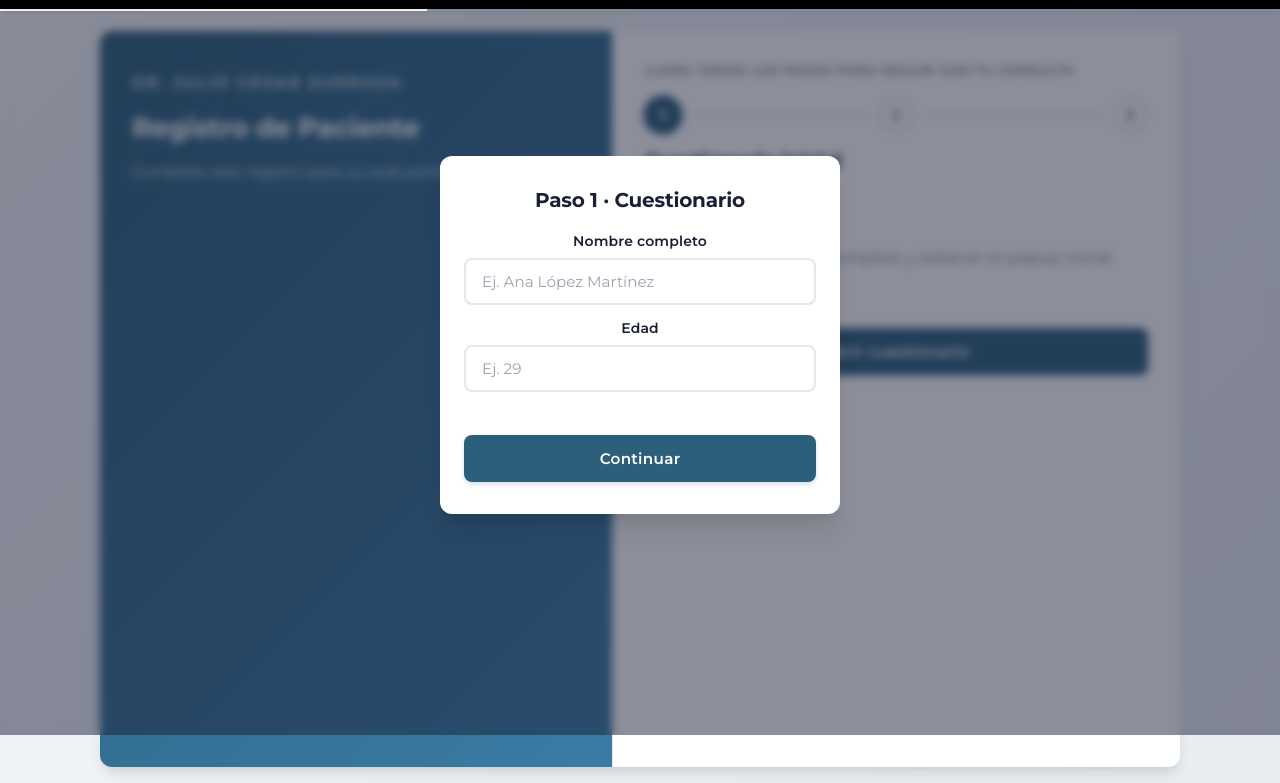
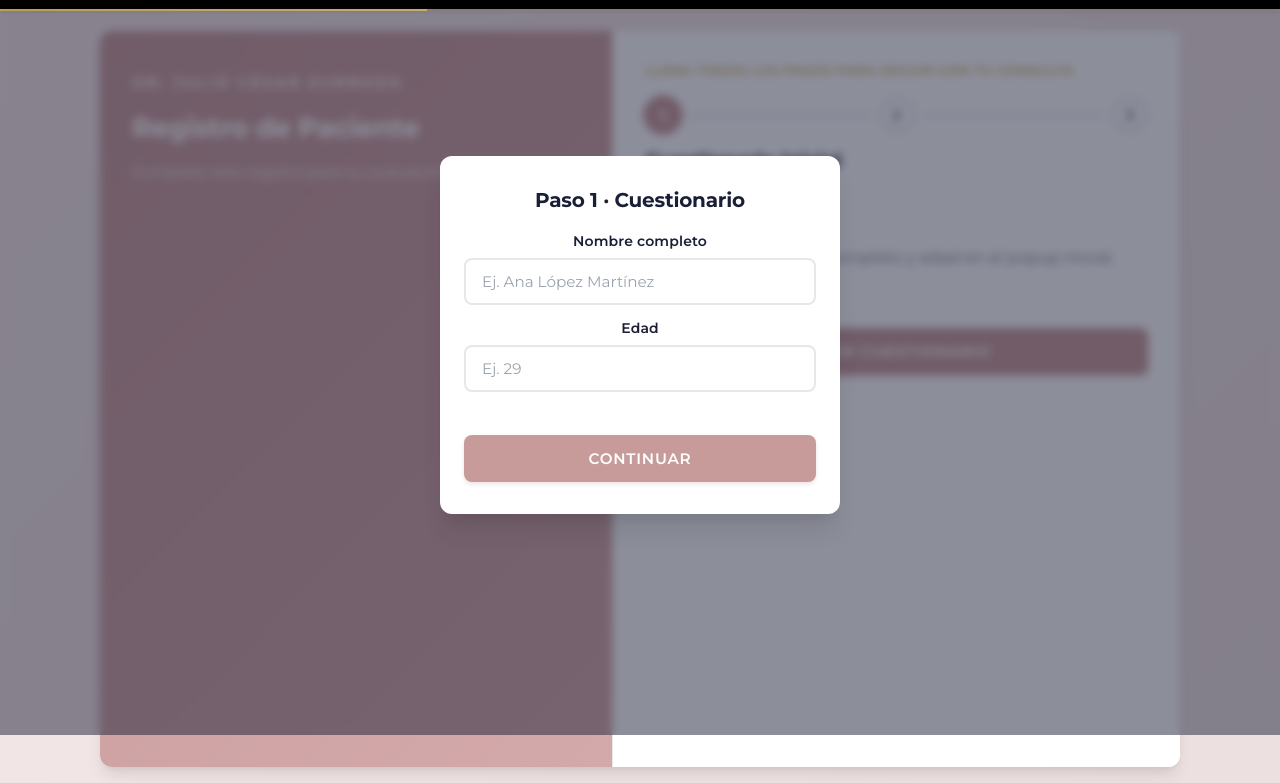
Before and after one commit to albertoautomatixza/drjuliozurrozaformulario, a website built with Vite: page index.html in a window 1280 px wide. Shown: the part 65-848 px from the top of the page. Built offline with nearby package versions, Linux system fonts and the light colour scheme.

Commit message:
Updated styles.css

```diff
--- a/styles.css
+++ b/styles.css
@@ -1,11 +1,11 @@
 :root {
-  --color-bg: #f8f9fb;
-  --color-bg-soft: #f0f3f7;
+  --color-bg: #f5e8e8;
+  --color-bg-soft: #ede0e0;
   --color-panel: #ffffff;
   --color-panel-alt: #fafbfc;
-  --color-primary: #2c5f7c;
-  --color-primary-hover: #234a61;
-  --color-accent: #3a7ca5;
+  --color-primary: #c89b9b;
+  --color-primary-hover: #b58585;
+  --color-accent: #c9a961;
   --color-text: #1a1f36;
   --color-muted: #6b7280;
   --color-border: #e5e7eb;
@@ -25,7 +25,7 @@ body {
   min-height: 100vh;
   font-family: var(--font-family);
   color: var(--color-text);
-  background: linear-gradient(135deg, #f5f7fa 0%, #e8edf2 100%);
+  background: linear-gradient(135deg, #f5e8e8 0%, #ede0e0 100%);
 }
 
 
@@ -81,7 +81,7 @@ body {
   left: 0;
   right: 0;
   height: 4px;
-  background: rgba(255, 255, 255, 0.1);
+  background: rgba(201, 169, 97, 0.15);
   z-index: 69;
   overflow: hidden;
 }
@@ -89,9 +89,9 @@ body {
 .loading-bar__fill {
   height: 100%;
   width: 0%;
-  background: #fff;
+  background: linear-gradient(90deg, #c9a961 0%, #d4b975 100%);
   transition: width 0.6s cubic-bezier(0.4, 0, 0.2, 1);
-  box-shadow: 0 0 10px rgba(255, 255, 255, 0.5);
+  box-shadow: 0 0 10px rgba(201, 169, 97, 0.5);
 }
 
 .page {
@@ -116,7 +116,7 @@ body {
 
 .panel__intro {
   padding: 2.5rem 2rem;
-  background: linear-gradient(135deg, #2c5f7c 0%, #3a7ca5 100%);
+  background: linear-gradient(135deg, #c89b9b 0%, #d4a9a9 100%);
   border-right: 1px solid var(--color-border);
   color: #fff;
 }
@@ -126,7 +126,7 @@ body {
   text-transform: uppercase;
   letter-spacing: 0.15em;
   font-size: 0.75rem;
-  color: rgba(255, 255, 255, 0.8);
+  color: #c9a961;
   font-weight: 600;
 }
 
@@ -156,7 +156,7 @@ h1 {
   letter-spacing: 0.05em;
   text-transform: uppercase;
   font-weight: 600;
-  color: var(--color-muted);
+  color: var(--color-accent);
 }
 
 .progress {
@@ -309,7 +309,7 @@ input:focus,
 select:focus {
   outline: none;
   border-color: var(--color-primary);
-  box-shadow: 0 0 0 3px rgba(44, 95, 124, 0.1);
+  box-shadow: 0 0 0 3px rgba(200, 155, 155, 0.2);
 }
 
 
@@ -371,13 +371,15 @@ select {
   width: 100%;
   background: var(--color-primary);
   color: #fff;
-  box-shadow: 0 2px 4px rgba(44, 95, 124, 0.2);
+  box-shadow: 0 2px 4px rgba(200, 155, 155, 0.3);
+  text-transform: uppercase;
+  letter-spacing: 0.05em;
 }
 
 .btn--primary:hover {
   background: var(--color-primary-hover);
   transform: translateY(-1px);
-  box-shadow: 0 4px 8px rgba(44, 95, 124, 0.25);
+  box-shadow: 0 4px 8px rgba(200, 155, 155, 0.35);
 }
 
 .btn--ghost {
@@ -452,7 +454,7 @@ select {
   width: 40px;
   height: 40px;
   margin: 0 auto 0.75rem;
-  border: 4px solid #e5e7eb;
+  border: 4px solid #f5e8e8;
   border-top-color: var(--color-primary);
   border-radius: 50%;
   animation: spin 0.8s linear infinite;
```
